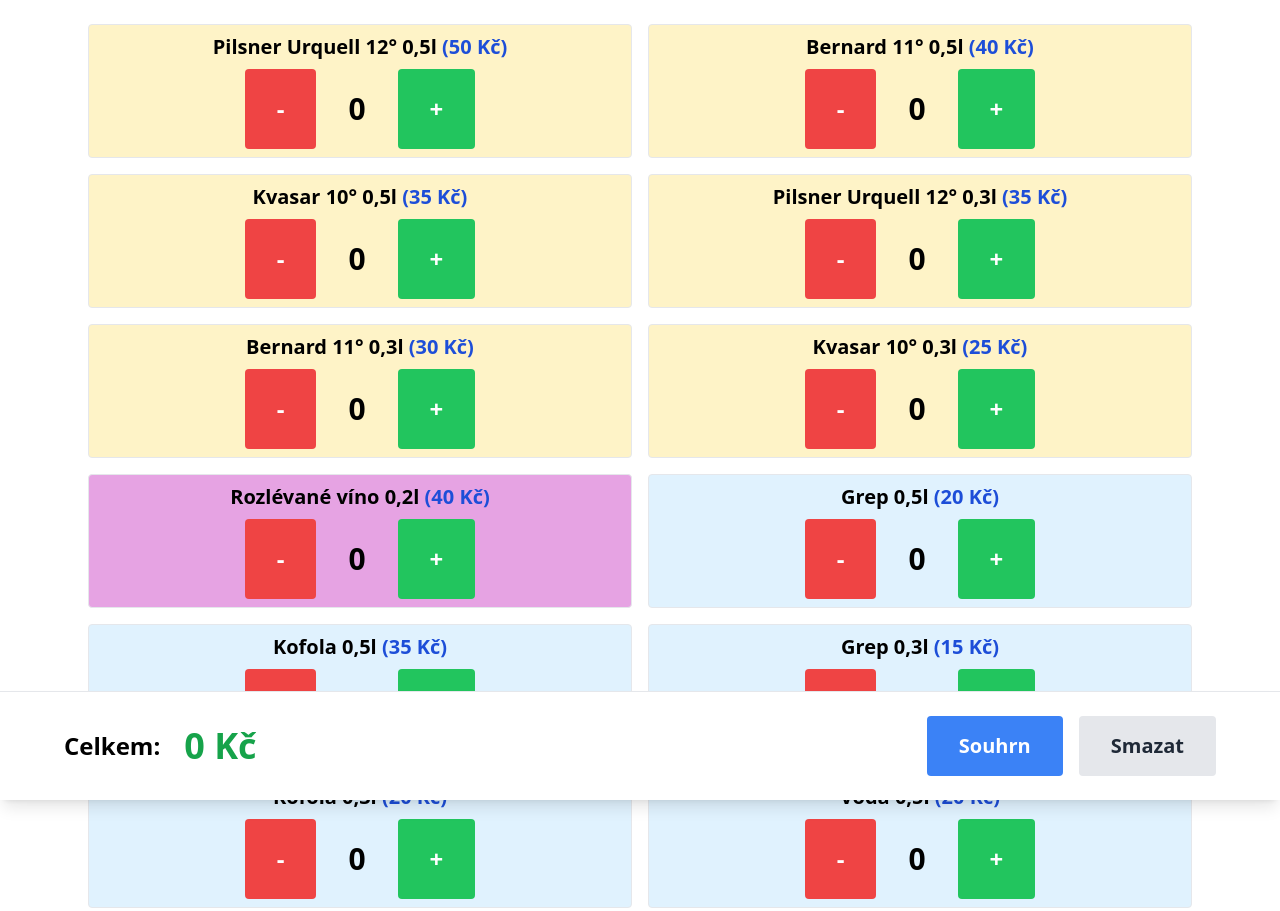
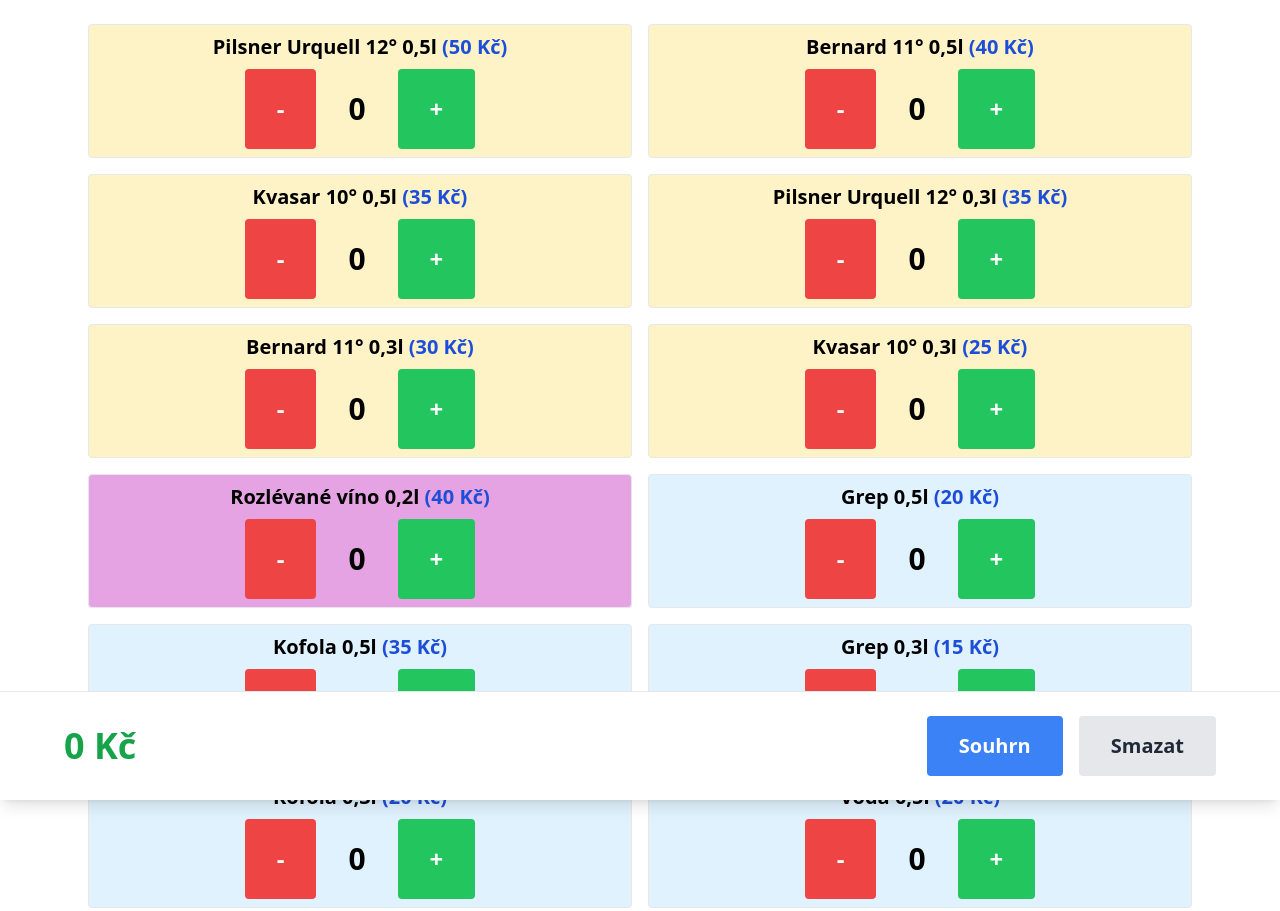
Before and after one commit to malajda/pokladna-stodola-2026, a plain HTML site: page index.html in a window 1280 px wide. Shown: the top 911 px of the page. Drawn offline with nearby package versions, Linux system fonts and the light colour scheme.

Commit message:
Add files via upload

```diff
--- a/index.html
+++ b/index.html
@@ -15,7 +15,7 @@
   <footer class="fixed bottom-0 left-0 w-full bg-white border-t p-4 sm:p-6 shadow-lg">
     <div class="max-w-6xl mx-auto flex justify-between items-center">
       <div class="flex items-center space-x-3 sm:space-x-6">
-        <span class="text-xl sm:text-2xl font-bold">Celkem:</span>
+
         <span id="total-price" class="text-2xl sm:text-4xl font-bold text-green-600">0 Kč</span>
       </div>
       <div class="flex items-center space-x-3 sm:space-x-4">
```
